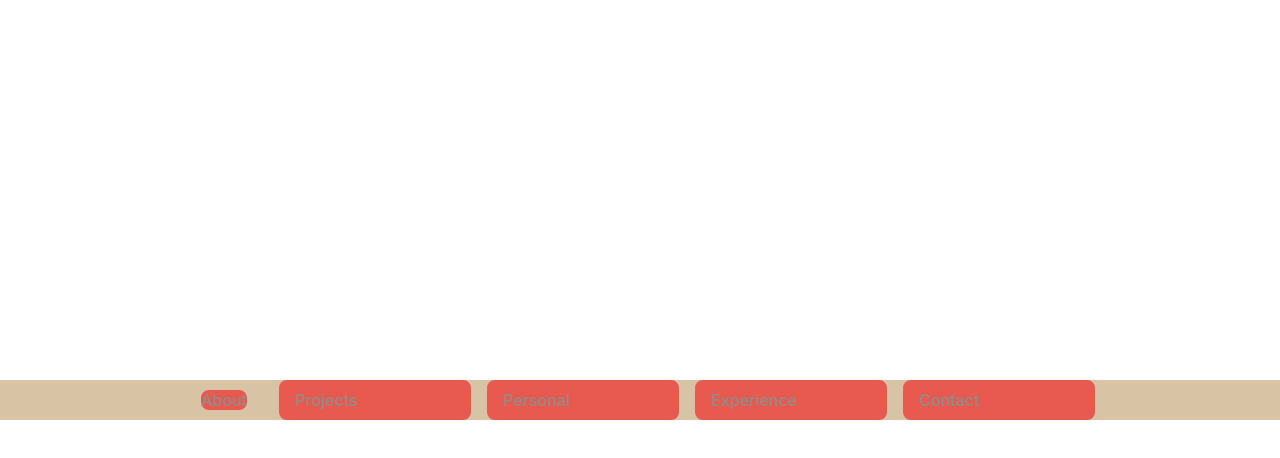
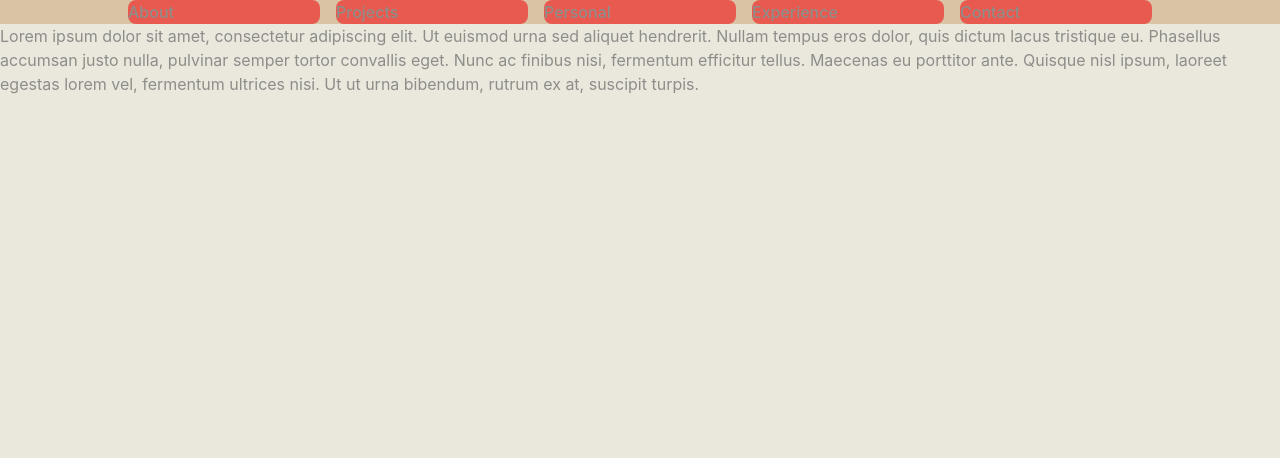
Before and after one commit to roryslange/RoryLangePortfolio, a React (Vite) app in the folder Rory-Lange-Portfolio/: page /Contact in a window 1280 px wide. Shown: the top 458 px of the page. Built offline with nearby package versions, Linux system fonts and the light colour scheme.

Commit message:
aligned navbar list, text needs to be centered within each element.

```diff
--- a/Rory-Lange-Portfolio/src/App.tsx
+++ b/Rory-Lange-Portfolio/src/App.tsx
@@ -8,20 +8,12 @@ import { Route, Routes } from 'react-router-dom'
 
 
 function App() {
-  let component;
-  switch (window.location.pathname) {
-    case "/":
-      component = <About />
-      break
-    case "/Projects":
-      component = <Projects />
-  }
 
   return (
     <>
-      <div className='flex bg-background text-secondary'>
+      <div className='flex-col h-screen bg-background text-secondary'>
         <Nav />
-        <div>
+        <div className='inset-y-20'>
           <Routes>
             <Route path='/About' element={<About/>} />
             <Route path='/Contact' element={<Contact/>} />
--- a/Rory-Lange-Portfolio/src/components/About.tsx
+++ b/Rory-Lange-Portfolio/src/components/About.tsx
@@ -7,8 +7,8 @@ export default function About() {
 
 
     return(
-        <section>
-            <div id="title">
+        <section className="">
+            <div>
                 <h1>
                     Rory Lange
                 </h1>
--- a/Rory-Lange-Portfolio/src/components/Contact.tsx
+++ b/Rory-Lange-Portfolio/src/components/Contact.tsx
@@ -1,9 +1,16 @@
 
 
-export default function Contact() {
+const Contact = () => {
 
 
     return (
-        <div></div>
+        <div>
+            <p>
+                Lorem ipsum dolor sit amet, consectetur adipiscing elit. Ut euismod urna sed aliquet hendrerit. Nullam tempus eros dolor, quis dictum lacus tristique eu. Phasellus accumsan justo nulla, pulvinar semper tortor convallis eget. Nunc ac finibus nisi, fermentum efficitur tellus. Maecenas eu porttitor ante. Quisque nisl ipsum, laoreet egestas lorem vel, fermentum ultrices nisi. Ut ut urna bibendum, rutrum ex at, suscipit turpis.
+            </p>
+        </div>
     )
+
 }
+
+export default Contact;
--- a/Rory-Lange-Portfolio/src/components/Navbar.tsx
+++ b/Rory-Lange-Portfolio/src/components/Navbar.tsx
@@ -6,22 +6,22 @@ const Nav = () => {
 
     return (
         <nav className=''>
-            <div className='sticky top-0 inset-y-0 h-fit w-screen bg-card'>
+            <div className='sticky top-0 h-fit w-screen bg-card'>
                 <ul className='flex gap-4 justify-center'>
-                    <li className='px-4 py-2'>
-                        <Link className='rounded-lg w-[15%] bg-primary' to="/About">About</Link>
+                    <li className='flex rounded-lg w-[15%] bg-primary'>
+                        <Link className='flex-auto rounded-lg items-center justify-center' to="/About">About</Link>
                     </li>
-                    <li className='rounded-lg px-4 py-2 w-[15%] bg-primary'>
-                        <Link className='rounded-lg w-[15%] bg-primary' to="/Projects">Projects</Link>
+                    <li className='flex rounded-lg w-[15%] bg-primary'>
+                        <Link className='flex-auto rounded-lg items-center justify-center' to="/Projects">Projects</Link>
                     </li>
-                    <li className='rounded-lg px-4 py-2 w-[15%] bg-primary'>
-                        <Link className='rounded-lg w-[15%] bg-primary' to="/About">Personal</Link>
+                    <li className='flex rounded-lg w-[15%] bg-primary'>
+                        <Link className='flex-auto rounded-lg items-center justify-center' to="/About">Personal</Link>
                     </li>
-                    <li className='rounded-lg px-4 py-2 w-[15%] bg-primary'>
-                        <Link className='rounded-lg w-[15%] bg-primary' to="/About">Experience</Link>
+                    <li className='flex rounded-lg w-[15%] bg-primary'>
+                        <Link className='flex-auto rounded-lg items-center justify-center' to="/About">Experience</Link>
                     </li>
-                    <li className='rounded-lg px-4 py-2 w-[15%] bg-primary'>
-                        <Link className='rounded-lg w-[15%] bg-primary' to="/Contact">Contact</Link>
+                    <li className='flex rounded-lg w-[15%] bg-primary'>
+                        <Link className='flex-auto rounded-lg items-center justify-center' to="/Contact">Contact</Link>
                     </li>
                 </ul>
             </div>
--- a/Rory-Lange-Portfolio/src/components/Projects.tsx
+++ b/Rory-Lange-Portfolio/src/components/Projects.tsx
@@ -1,9 +1,14 @@
 
 
-export default function Projects() {
+const Projects = () => {
 
 
     return (
-        <div></div>
+        <div>
+            <p>Lorem ipsum dolor sit amet, consectetur adipiscing elit. Ut euismod urna sed aliquet hendrerit. Nullam tempus eros dolor, quis dictum lacus tristique eu. Phasellus accumsan justo nulla, pulvinar semper tortor convallis eget. Nunc ac finibus nisi, fermentum efficitur tellus. Maecenas eu porttitor ante. Quisque nisl ipsum, laoreet egestas lorem vel, fermentum ultrices nisi. Ut ut urna bibendum, rutrum ex at, suscipit turpis.
+            </p>
+        </div>
     )
 }
+
+export default Projects
--- a/Rory-Lange-Portfolio/src/components/Skills.tsx
+++ b/Rory-Lange-Portfolio/src/components/Skills.tsx
@@ -0,0 +1,16 @@
+
+
+const Skills = () => {
+
+    return (
+        <div>
+            <p>
+                Lorem ipsum dolor sit amet, consectetur adipiscing elit. Ut euismod urna sed aliquet hendrerit. Nullam tempus eros dolor, quis dictum lacus tristique eu. Phasellus accumsan justo nulla, pulvinar semper tortor convallis eget. Nunc ac finibus nisi, fermentum efficitur tellus. Maecenas eu porttitor ante. Quisque nisl ipsum, laoreet egestas lorem vel, fermentum ultrices nisi. Ut ut urna bibendum, rutrum ex at, suscipit turpis.
+            </p>
+        </div>
+    )
+
+}
+
+
+export default Skills;
```
